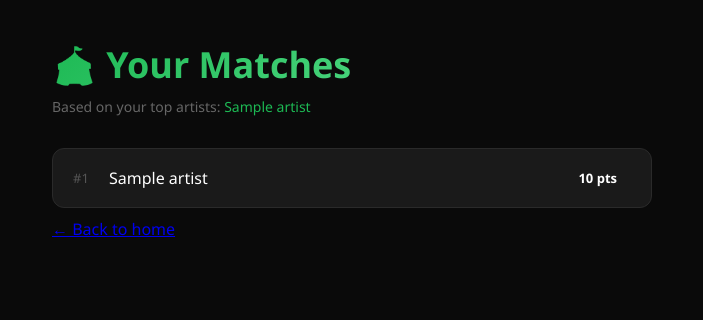
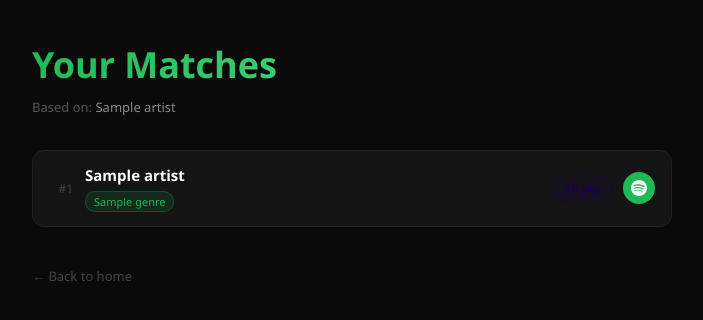
Before and after one commit to 24etominsky/festivef23, a Flask app: template src/templates/results.html in a window 1280 px wide. Shown: the top 320 px of the page, without its empty margins (288-991 px from the left). Run offline with Flask 3, Linux system fonts and the light colour scheme; the template is opened without the code that fills it: most values are stand-ins (such as "Sample title", 1, 10 or a date in 2020).

Commit message:
perf + ui: parallelize API calls, add genre tags and Spotify links
- Replace sequential Last.fm loops with ThreadPoolExecutor (10 workers)
  in compile_genres and compare_genres_to_CSV — cuts load time from
  ~30-45s to ~3-6s
- compare_genres_to_CSV now returns dicts with matched_genres (top 3
  overlapping genres per artist) and spotify_url via sp.search()
- Fix results.html bug: Jinja template code was inside <style> block
- Results cards now show genre tag pills and a clickable Spotify button

Co-Authored-By: Claude Sonnet 4.6 <noreply@anthropic.com>

```diff
--- a/src/app.py
+++ b/src/app.py
@@ -3,7 +3,7 @@ from flask import Flask, redirect, request, session, jsonify, render_template
 import sys
 import os
 sys.path.append(os.path.dirname(__file__))
-from SpotifyCall import compare_genres_to_CSV, compile_genres
+from SpotifyCall import compare_genres_to_CSV, compile_genres, get_spotify_url
 
 import spotipy
 from spotipy.oauth2 import SpotifyOAuth
@@ -58,15 +58,11 @@ def results():
     top_artists = sp.current_user_top_artists(limit=50, time_range="medium_term")
     names = [a["name"] for a in top_artists["items"]]
     genres = compile_genres(names)
-    matches, genre_matches = compare_genres_to_CSV(genres)
+    matches = compare_genres_to_CSV(genres, sp=sp)
 
-    # Convert "Artist:score" strings to a list of dicts and sort
-    parsed = [{"name": m.split(":")[0], "score": int(m.split(":")[1])} for m in matches]
-    parsed.sort(key=lambda x: x["score"], reverse=True)
+    top_score = matches[0]["score"] if matches else 1
 
-    top_score = parsed[0]["score"] if parsed else 1
-
-    return render_template("results.html", matches=parsed, top_artists=names, top_score=top_score)
+    return render_template("results.html", matches=matches, top_artists=names, top_score=top_score)
 
 @app.route("/debug")
 def debug():
--- a/src/templates/results.html
+++ b/src/templates/results.html
@@ -14,7 +14,7 @@
             padding: 40px 20px;
         }
 
-        .container { max-width: 600px; margin: 0 auto; }
+        .container { max-width: 640px; margin: 0 auto; }
 
         h1 {
             font-size: 36px;
@@ -26,78 +26,115 @@
         }
 
         .based-on {
-            color: #666;
-            font-size: 14px;
+            color: #555;
+            font-size: 13px;
             margin-bottom: 32px;
+            line-height: 1.6;
         }
 
-        .based-on span {
-            color: #1DB954;
-        }
+        .based-on span { color: #888; }
 
         .artist-card {
             display: flex;
             align-items: center;
-            background: #1a1a1a;
-            border: 1px solid #2a2a2a;
+            gap: 12px;
+            background: #141414;
+            border: 1px solid #222;
             border-radius: 12px;
-            padding: 16px 20px;
-            margin-bottom: 10px;
+            padding: 14px 16px;
+            margin-bottom: 8px;
             transition: border-color 0.2s;
         }
 
-        .artist-card:hover { border-color: #1DB954; }
+        .artist-card:hover { border-color: #2a2a2a; }
 
         .rank {
-            color: #555;
-            font-size: 13px;
-            width: 28px;
+            color: #444;
+            font-size: 12px;
+            width: 24px;
+            flex-shrink: 0;
+            text-align: right;
+        }
+
+        .info {
+            flex: 1;
+            min-width: 0;
+        }
+
+        .name {
+            font-size: 15px;
+            font-weight: 600;
+            white-space: nowrap;
+            overflow: hidden;
+            text-overflow: ellipsis;
+        }
+
+        .genre-tags {
+            display: flex;
+            flex-wrap: wrap;
+            gap: 5px;
+            margin-top: 6px;
+        }
+
+        .genre-tag {
+            font-size: 11px;
+            padding: 2px 8px;
+            border-radius: 10px;
+            background: rgba(29, 185, 84, 0.12);
+            color: #1DB954;
+            border: 1px solid rgba(29, 185, 84, 0.25);
+        }
+
+        .right {
+            display: flex;
+            align-items: center;
+            gap: 10px;
             flex-shrink: 0;
         }
 
-        .name {
-            flex: 1;
-            font-size: 16px;
-            font-weight: 500;
-            margin-left: 8px;
+        .score {
+            padding: 4px 12px;
+            border-radius: 20px;
+            font-size: 12px;
+            font-weight: 700;
+            white-space: nowrap;
         }
 
-        .score {
-            padding: 4px 14px;
-            border-radius: 20px;
-            font-size: 13px;
-            font-weight: 600;
+        .spotify-btn {
+            display: flex;
+            align-items: center;
+            justify-content: center;
+            width: 32px;
+            height: 32px;
+            border-radius: 50%;
+            background: #1DB954;
+            flex-shrink: 0;
+            transition: background 0.2s, transform 0.15s;
         }
 
-        /*.score.high { background: #1DB954; color: white; }*/
-        /*.score.mid { background: #2a5c3a; color: #1DB954; }*/
-        /*.score.zero { background: #222; color: #555; }*/
+        .spotify-btn:hover {
+            background: #1aa34a;
+            transform: scale(1.1);
+        }
 
-        {% for artist in matches %}
-            <div class="artist-card">
-                {% set intensity = (artist.score / top_score * 255) | int %}
-                {% if artist.score == 0 %}
-                    <span class="score" style="background:#222; color:#555; border:1px solid #222; padding:4px 14px; border-radius:20px; font-size:13px; font-weight:600;">
-                        no match
-                    </span>
-                {% else %}
-                    <span class="score" style="
-                        background: rgba(29, {{ intensity }}, 84, 0.2);
-                        color: rgb(29, {{ intensity }}, 84);
-                        border: 1px solid rgba(29, {{ intensity }}, 84, 0.4);
-                        padding:4px 14px; border-radius:20px; font-size:13px; font-weight:600;">
-                        {{ artist.score }} pts
-                    </span>
-                {% endif %}
-            </div>
-        {% endfor %}
+        .spotify-btn svg {
+            width: 16px;
+            height: 16px;
+            fill: white;
+        }
+
+        .spotify-placeholder {
+            width: 32px;
+            height: 32px;
+            flex-shrink: 0;
+        }
 
         .back {
             display: inline-block;
             margin-top: 32px;
-            color: #555;
+            color: #444;
             text-decoration: none;
-            font-size: 14px;
+            font-size: 13px;
         }
 
         .back:hover { color: #1DB954; }
@@ -105,21 +142,54 @@
 </head>
 <body>
     <div class="container">
-        <h1>🎪 Your Matches</h1>
+        <h1>Your Matches</h1>
         <p class="based-on">
-            Based on your top artists:
+            Based on:
             {% for name in top_artists %}
                 <span>{{ name }}{% if not loop.last %}, {% endif %}</span>
             {% endfor %}
         </p>
 
         {% for artist in matches %}
+        {% set intensity = [(artist.score / top_score * 185) | int, 185] | min %}
         <div class="artist-card">
             <span class="rank">#{{ loop.index }}</span>
-            <span class="name">{{ artist.name }}</span>
-            <span class="score {% if artist.score >= 4 %}high{% elif artist.score > 0 %}mid{% else %}zero{% endif %}">
-                {% if artist.score == 0 %}no match{% else %}{{ artist.score }} pts{% endif %}
-            </span>
+
+            <div class="info">
+                <div class="name">{{ artist.name }}</div>
+                {% if artist.matched_genres %}
+                <div class="genre-tags">
+                    {% for genre in artist.matched_genres %}
+                    <span class="genre-tag">{{ genre }}</span>
+                    {% endfor %}
+                </div>
+                {% endif %}
+            </div>
+
+            <div class="right">
+                {% if artist.score == 0 %}
+                    <span class="score" style="background:#1a1a1a; color:#444; border:1px solid #2a2a2a;">
+                        no match
+                    </span>
+                {% else %}
+                    <span class="score" style="
+                        background: rgba(29, {{ intensity }}, 84, 0.15);
+                        color: rgb(29, {{ intensity }}, 84);
+                        border: 1px solid rgba(29, {{ intensity }}, 84, 0.3);">
+                        {{ artist.score }} pts
+                    </span>
+                {% endif %}
+
+                {% if artist.spotify_url %}
+                <a href="{{ artist.spotify_url }}" target="_blank" rel="noopener" class="spotify-btn" title="Open in Spotify">
+                    <svg viewBox="0 0 24 24" xmlns="http://www.w3.org/2000/svg">
+                        <path d="M12 0C5.4 0 0 5.4 0 12s5.4 12 12 12 12-5.4 12-12S18.66 0 12 0zm5.521 17.34c-.24.359-.66.48-1.021.24-2.82-1.74-6.36-2.101-10.561-1.141-.418.122-.779-.179-.899-.539-.12-.421.18-.78.54-.9 4.56-1.021 8.52-.6 11.64 1.32.42.18.479.659.301 1.02zm1.44-3.3c-.301.42-.841.6-1.262.3-3.239-1.98-8.159-2.58-11.939-1.38-.479.12-1.02-.12-1.14-.6-.12-.48.12-1.021.6-1.141C9.6 9.9 15 10.561 18.72 12.84c.361.181.54.78.241 1.2zm.12-3.36C15.24 8.4 8.82 8.16 5.16 9.301c-.6.179-1.2-.181-1.38-.721-.18-.601.18-1.2.72-1.381 4.26-1.26 11.28-1.02 15.721 1.621.539.3.719 1.02.419 1.56-.299.421-1.02.599-1.559.3z"/>
+                    </svg>
+                </a>
+                {% else %}
+                <div class="spotify-placeholder"></div>
+                {% endif %}
+            </div>
         </div>
         {% endfor %}
 
```
Also changed, not shown: src/SpotifyCall.py (+49 -66 lines).
